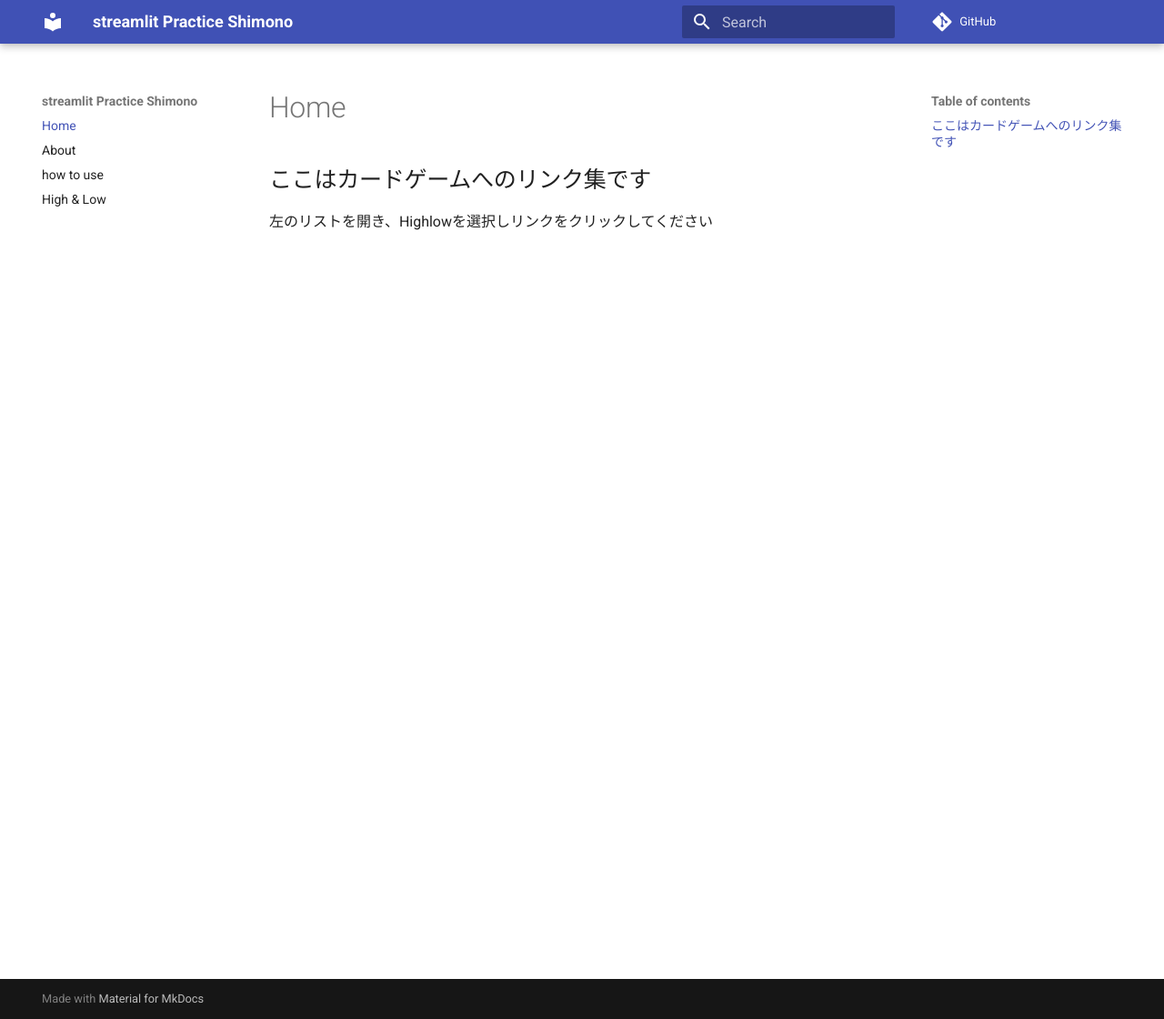
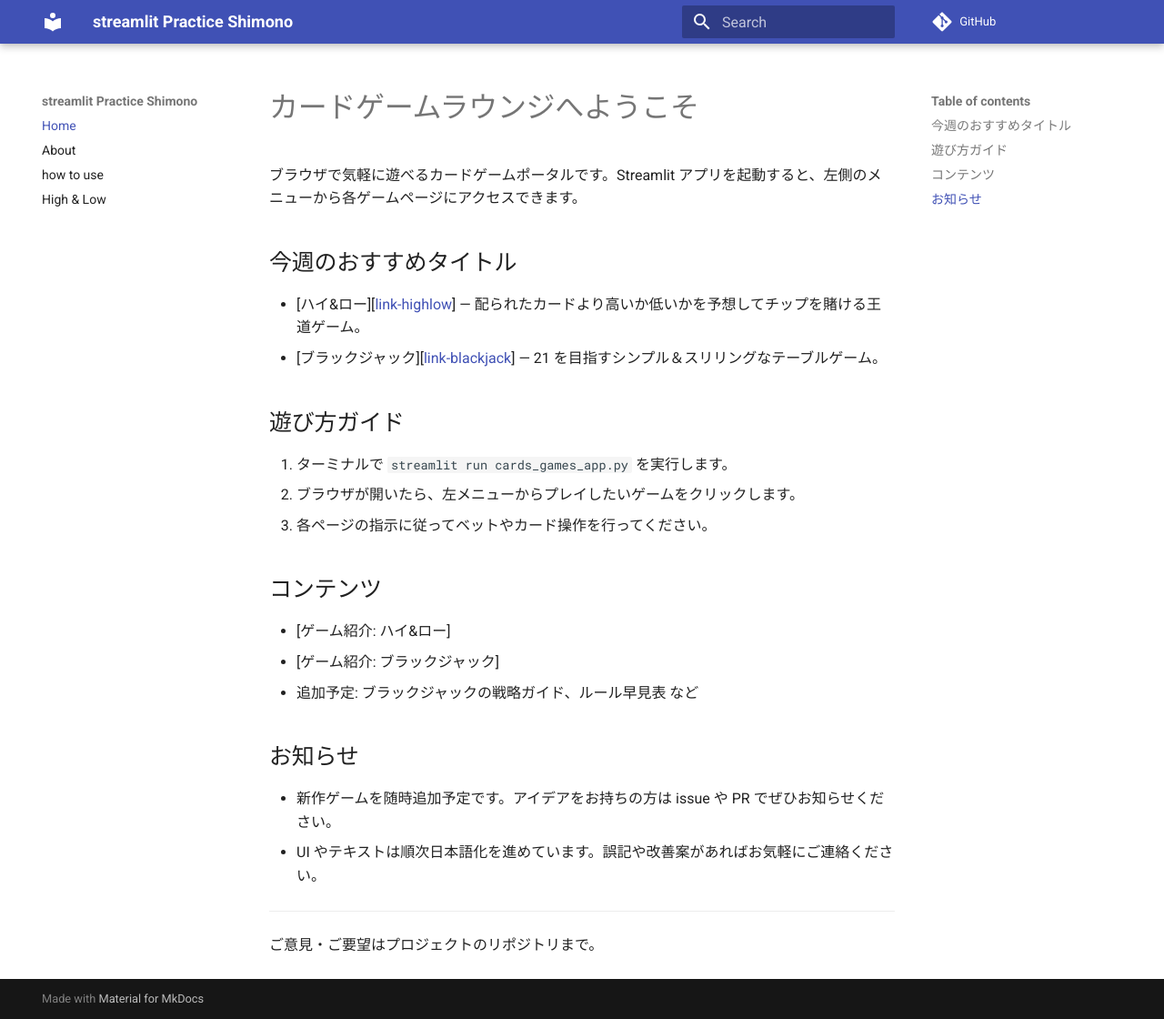
Before and after one commit to shimonomasakiynu/streamlit-practice-shimono, an MkDocs documentation site: the page built from docs/index.md, in a window 1280 px wide and 1120 px high. Shown: the whole window at 91% size. Built offline with MkDocs 1.6.1 and Material for MkDocs 9.7.7, drawn with Linux system fonts in a browser that asks for light colours; comment, search, counter and statistics services are not loaded; the version menu is left out.

Commit message:
ぎっと

```diff
--- a/docs/index.md
+++ b/docs/index.md
@@ -1,2 +1,27 @@
-## ここはカードゲームへのリンク集です
-左のリストを開き、Highlowを選択しリンクをクリックしてください
+# カードゲームラウンジへようこそ
+
+ブラウザで気軽に遊べるカードゲームポータルです。Streamlit アプリを起動すると、左側のメニューから各ゲームページにアクセスできます。
+
+## 今週のおすすめタイトル
+- [ハイ&ロー][[link-highlow](https://shimonomasakiynu-streamlit-practice-shim-cards-games-app-m5is2y.streamlit.app/High_and_Low)] — 配られたカードより高いか低いかを予想してチップを賭ける王道ゲーム。
+- [ブラックジャック][[link-blackjack](https://shimonomasakiynu-streamlit-practice-shim-cards-games-app-m5is2y.streamlit.app/Blackjack)] — 21 を目指すシンプル＆スリリングなテーブルゲーム。
+
+## 遊び方ガイド
+1. ターミナルで `streamlit run cards_games_app.py` を実行します。
+2. ブラウザが開いたら、左メニューからプレイしたいゲームをクリックします。
+3. 各ページの指示に従ってベットやカード操作を行ってください。
+
+## コンテンツ
+- [ゲーム紹介: ハイ&ロー]
+- [ゲーム紹介: ブラックジャック]
+- 追加予定: ブラックジャックの戦略ガイド、ルール早見表 など
+
+## お知らせ
+- 新作ゲームを随時追加予定です。アイデアをお持ちの方は issue や PR でぜひお知らせください。
+- UI やテキストは順次日本語化を進めています。誤記や改善案があればお気軽にご連絡ください。
+
+---
+ご意見・ご要望はプロジェクトのリポジトリまで。
+
+[link-highlow]: games/highlow.md "ハイ&ローの詳細ページを後で差し替えてください"
+[link-blackjack]: games/blackjack.md "ブラックジャックの詳細ページを後で差し替えてください"
```
